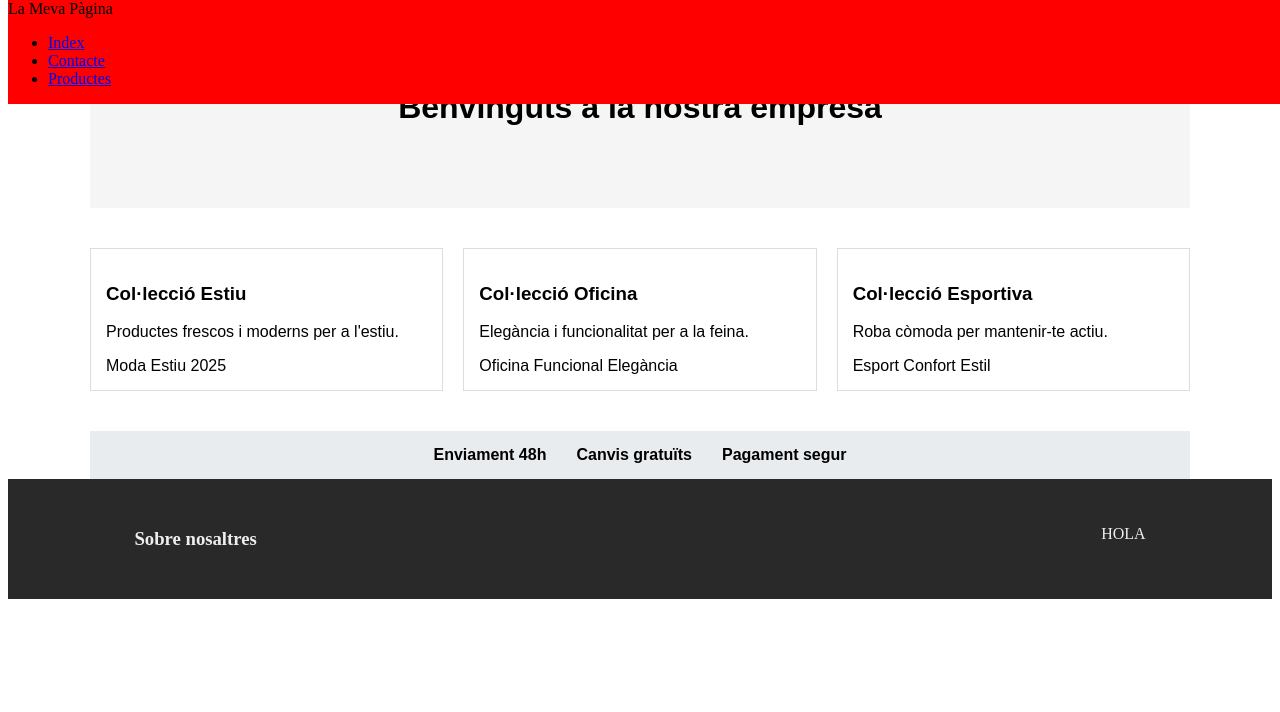
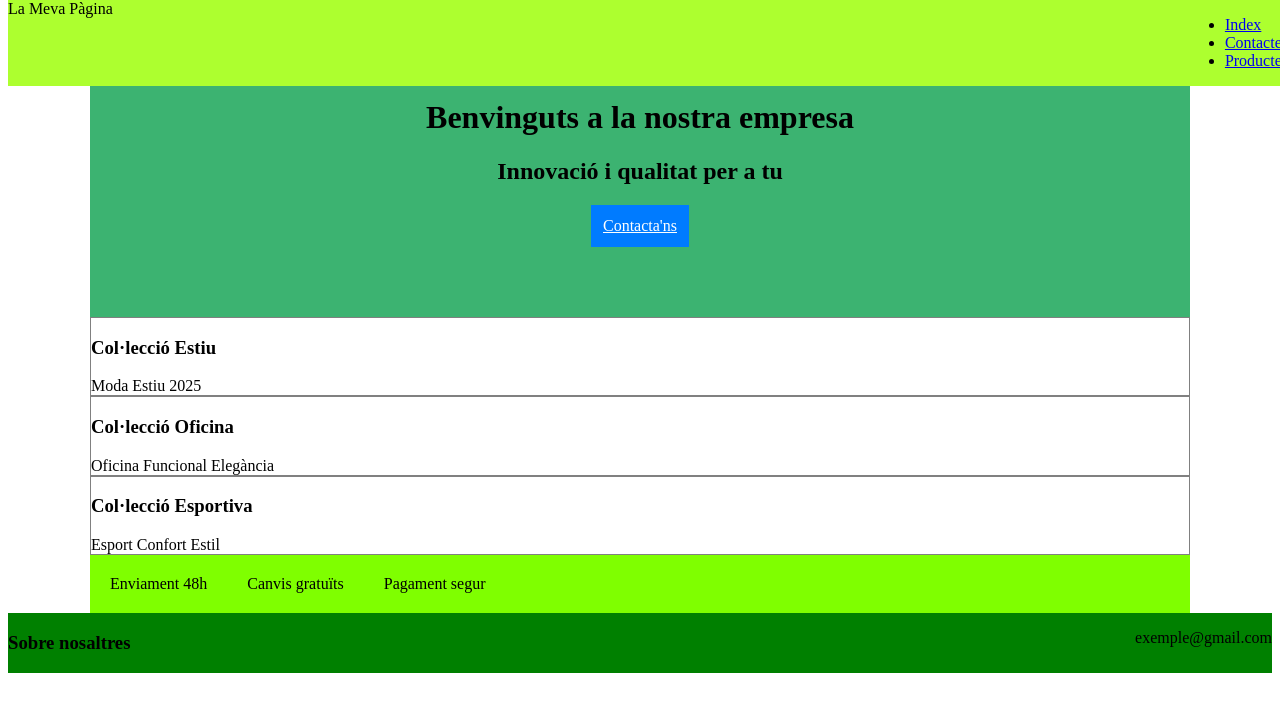
Before and after one commit to izansilva10/DAM1M04-Exercici02, a plain HTML site: page index.html in a window 1280 px wide. Drawn offline with Linux system fonts and the light colour scheme.

Commit message:
comentari

```diff
--- a/global.css
+++ b/global.css
@@ -1,14 +1,39 @@
 .menu{
   position: fixed;top: 0%;
   width: 100%;
-  background-color: red;
+  background-color: greenyellow;
+  display: flex;
   justify-content: space-between;
 }
 
 .peu {
-    background: rgba(30, 30, 30, 0.95);
-    color: #eee;
-    padding: 30px 10%;
+    background-color: green;
     display: flex;
     justify-content: space-between;
 }
+
+.container {
+      max-width: 1100px;
+      margin: auto;
+}
+.hero {
+      text-align: center;
+      padding: 70px 0;
+      background: mediumseagreen;
+}
+.boton {
+      display: inline-block;
+      background-color: #007bff;
+      color: white;
+      padding: 12px;
+}
+.banda {
+      display: flex;
+      gap: 40px;
+      background-color: chartreuse;
+      padding: 20px;
+}
+.colecions {
+      border: 1px solid gray;
+      box-sizing: border-box;
+}
--- a/index.html
+++ b/index.html
@@ -4,102 +4,45 @@
     <meta charset="UTF-8" />
     <link rel="stylesheet" href="global.css" />
     <title>Index</title>
-    <style>
-        .container {
-  max-width: 1100px;
-  margin: auto;
-  padding: 0 20px;
-  font-family: Arial, sans-serif;
-}
-.hero {
-  text-align: center;
-  padding: 60px 0;
-  background: #f5f5f5;
-}
-.hero .btn {
-  display: inline-block;
-  background: #007bff;
-  color: #fff;
-  padding: 12px 24px;
-  text-decoration: none;
-  border-radius: 5px;
-}
-.collections {
-  display: flex;
-  gap: 20px;
-  margin: 40px 0;
-}
-.card {
-  border: 1px solid #ddd;
-  padding: 15px;
-  flex: 1;
-}
-.benefits {
-  display: flex;
-  justify-content: center;
-  gap: 30px;
-  background: #e9ecef;
-  padding: 15px 0;
-  font-weight: bold;
-}
-
-    </style>
   </head>
   <body>
     <nav class="menu">
       <div>La Meva Pàgina</div>
-      <ul class="">
+      <ul>
         <li><a href="index.html">Index</a></li>
         <li><a href="contacte.html">Contacte</a></li>
         <li><a href="productes.html">Productes</a></li>
       </ul>
     </nav>
     <div class="container">
-        <div class="hero">
+      <div class="hero">
         <h1>Benvinguts a la nostra empresa</h1>
-    </div>
+        <h2>Innovació i qualitat per a tu</h2>
+        <a href="contacte.html" class="boton">Contacta'ns</a>
+      </div>
+      <div class="colecions">
+        <h3>Col·lecció Estiu</h3>
+        <span>Moda Estiu 2025</span>
+      </div>
+      <div class="colecions">
+        <h3>Col·lecció Oficina</h3>
+        <span>Oficina Funcional Elegància</span>
+      </div>
+      <div class="colecions">
+        <h3>Col·lecció Esportiva</h3>
+        <span>Esport Confort Estil</span>
+      </div>
 
-    <!-- Secció de col·leccions -->
-    <div class="collections">
-      <div class="card">
-        <h3>Col·lecció Estiu</h3>
-        <p>Productes frescos i moderns per a l'estiu.</p>
-        <div class="tags">Moda Estiu 2025</div>
-      </div>
-      <div class="card">
-        <h3>Col·lecció Oficina</h3>
-        <p>Elegància i funcionalitat per a la feina.</p>
-        <div class="tags">Oficina Funcional Elegància</div>
-      </div>
-      <div class="card">
-        <h3>Col·lecció Esportiva</h3>
-        <p>Roba còmoda per mantenir-te actiu.</p>
-        <div class="tags">Esport Confort Estil</div>
+      <div class="banda">
+        <div>Enviament 48h</div>
+        <div>Canvis gratuïts</div>
+        <div>Pagament segur</div>
       </div>
     </div>
-
-    <!-- Banda de beneficis -->
-    <div class="benefits">
-      <div>Enviament 48h</div>
-      <div>Canvis gratuïts</div>
-      <div>Pagament segur</div>
-    </div>
-  </div>
-</body>
-
-
-
-
-
-
-
-
-
-
     <footer>
         <div class="peu">
             <h3>Sobre nosaltres</h3>
-            <p>HOLA</p>
+            <p>exemple@gmail.com</p>
         </div>
     </footer>
   </body>
```
Also changed, not shown: contacte.html (+17 -2 lines).
